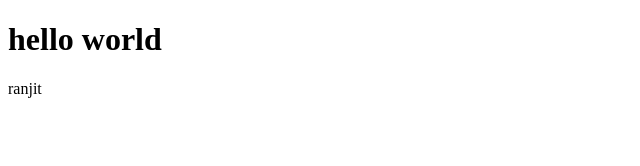
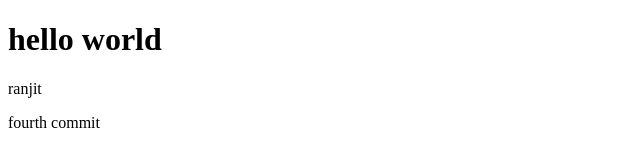
Before and after one commit to ach-yuth/calculator, a plain HTML site: page index.html in a window 1280 px wide. Shown: the whole page, without its empty margins (0-640 px from the left). Drawn offline with Linux system fonts and the light colour scheme.

Commit message:
fourth commit

```diff
--- a/index.html
+++ b/index.html
@@ -8,5 +8,6 @@
   <body>
     <h1>hello world</h1>
     <p>ranjit</p>
+    <p>fourth commit</p>
   </body>
 </html>
```
